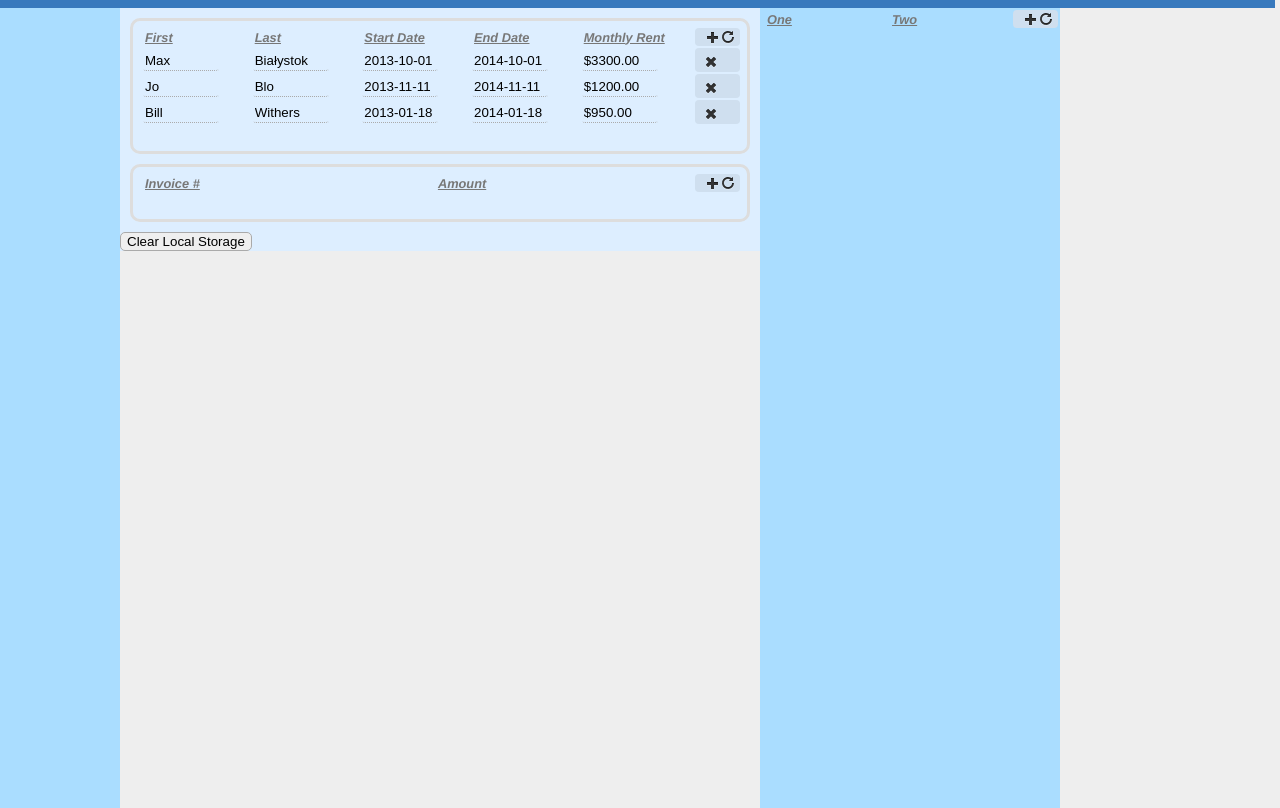
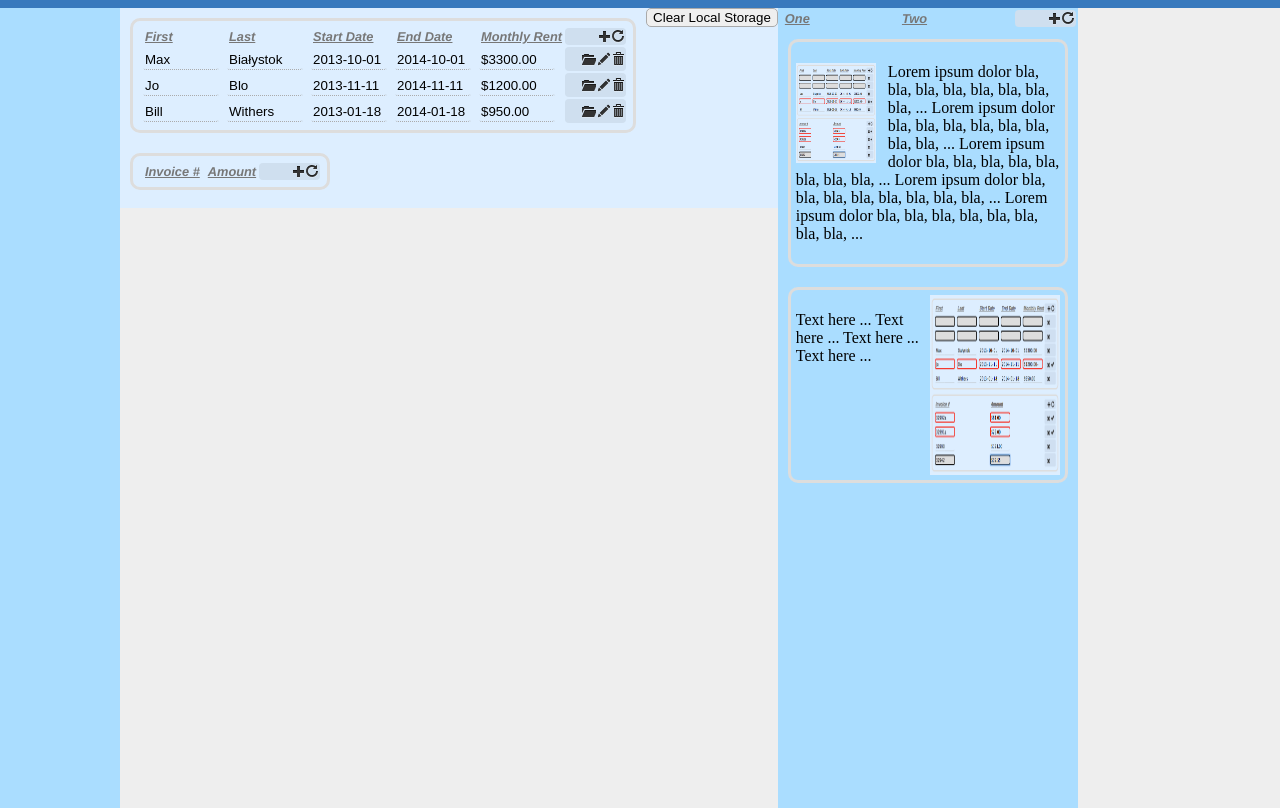
Before and after one commit to jarek707/ngTemplate, a PHP site: page / in a window 1280 px wide. Run offline with PHP 8.4, Linux system fonts and the light colour scheme; lists and menus that the app fills with data are empty; style sheets or scripts are compiled from the project's sources.

Commit message:
added expand and sublist buttons

```diff
--- a/css/app.less
+++ b/css/app.less
@@ -13,6 +13,7 @@
 }
 
 body {
+    min-width:990px;
     background:#eee;
     margin:0;
 }
@@ -33,7 +34,7 @@ li { list-style: none; }
 topmenu {
     height: @menuHeight;
     color: @menuColor;
-    width:99%;
+    width:99.7%;
     background: @menuBg;
     padding:4px;
     margin:0;
@@ -59,7 +60,10 @@ contentPane {
     .rounded-corners(10px);
     border:3px solid @borderColor;
     margin:10px;
-    padding:5px 5px 25px 5px;
+    padding:5px 5px 5px 5px;
+    overflow:auto;
+    float:left;
+    clear:both;
 }
 
 grid {
@@ -93,20 +97,27 @@ grid {
         }
         td.button, th.button {
             .rounded-corners(4px);
-            width:30px;
-            padding:0 5px 0 10px;
+            width:58px;
+            padding:0 2px 0 1px;
             background:#cfdfef;
-            .delButton { background: transparent url('image/glyph.png') -314px 2px no-repeat; }
+            .delButton { background: transparent url('image/glyph.png') -458px 0px no-repeat; }
+            .expButton { background: transparent url('image/glyph.png') -2px   -72px no-repeat; }
+            .subButton { background: transparent url('image/glyph.png') -410px -120px no-repeat; width:14px; }
+            .savButton { background: transparent url('image/glyph.png') -290px -1px no-repeat; }
+
             .addButton { background: transparent url('image/glyph.png') -409px -96px no-repeat; }
-            .savButton { background: transparent url('image/glyph.png') -290px 0px no-repeat; }
             .reloadButton { background: transparent url('image/glyph.png') -218px -24px no-repeat; }
         }
         .button input {
+            float:right;
+            cursor:pointer;
             color:transparent;
             background:transparent;
             border: 1px solid transparent;
             padding:0;
             width:12px;
+            margin-left:2px;
+            -webkit-border-radius:0;
         }
     }
     div.notify {
@@ -118,6 +129,11 @@ grid {
         margin:0 2px 0 0;
         padding:3px 5px;
         background:#cfdfef;
-        opacity:0;
+        display:none;
+        margin:3px 4px 0px 5px;
     }
 }
+
+div.imgPar img {
+    margin-right:12px;
+}
--- a/html/grid/main.html
+++ b/html/grid/main.html
@@ -3,8 +3,8 @@
         <thead>
             <th ng-repeat="colName in list.meta.columns">{{colName}}</th>
             <th class="button">
+                <input type='button' class='reloadButton' value='X' ng-click='reload()'/>
                 <input type="button" class="addButton"    value='X' ng-click="add()" />
-                <input type='button' class='reloadButton' value='X' ng-click='reload()'/>
             </th>
         </thead>
         <tbody>
@@ -12,10 +12,7 @@
                 <td ng-repeat='(i,field) in row'>
                    <td-input></td-input>
                 </td>
-                <td class="button">
-                    <input type='button' class='delButton' value='X' ng-click='del(id)'></input>
-                    <input type='button' ng-show='dirty' class='savButton' value='X' ng-click='sav(id, this)'></input>
-                </td>
+                <td class="button" tr-buttons></td>
              </tr>
         </tbody>
     </table>
--- /dev/null
+++ b/html/grid/trButtons.html
@@ -0,0 +1,4 @@
+    <input type='button' class='delButton' value='X' ng-click='del(id)'>      </input>
+    <input type='button' class='expButton' value='X' ng-click='exp(id, this)'></input>
+    <input type='button' class='subButton' value='X' ng-click='sub(id, this)'></input>
+    <input type='button' class='savButton' value='X' ng-click='sav(id, this)' ng-show='dirty'></input>
--- a/index.html
+++ b/index.html
@@ -17,7 +17,7 @@
 
         <script src='http://ang/js/lib/underscore.js'></script>
         <script src="http://ang/js/lib/angular.js"></script>
-        <script src="http://ang/js/modules.js"></script>
+        <script src="http://ang/js/grid.js"></script>
         <script src="http://ang/js/app.js"></script>
 
         <script src="http://ang/js/lib/less.js"></script>
@@ -40,6 +40,12 @@
         </contentPane>
         <rightPane class='pane' ng-controller="rightPane">
             <grid key='localstuff' columns="One,Two"></grid>
+            <box ng-transclude>
+                <img-input />
+            </box>
+            <box ng-transclude>
+            <img src='shot.png' width="130" height="180" align='right' /><p>Text here ... Text here ... Text here ... Text here ...</p>
+        </box>
         </rightPane>
     </body>
 </html>
--- a/js/modules.js
+++ b/js/grid.js
@@ -142,6 +142,40 @@ angular.module('app.directives', [])
             }
         }
     })
+    .directive('trButtons', function factory($compile) {
+        return {
+            replace  :false,
+            restrict : 'A',
+            templateUrl : 'html/grid/trButtons.html',
+            controller  : function($scope, $element, $attrs) {
+                $scope.sub = function() {
+                    $element.parent().parent().find('tr').css({"display":"none"});
+                    $element.parent().css({'display' : 'table-row'});
+                    console.log( 'sub in tr but');
+                    var el = $compile('<grid key="z123" columns="One,two"></grid>')($scope);
+                    $element.parent().parent().parent().after(el);
+                };
+
+                $scope.exp = function(id, el) {
+                    insertHtml(
+                        '<div>stuff here</div>'
+                    );
+                };
+
+                function insertHtml(html) {
+                    $element.parent().parent().find('tr').css({"display":"none"});
+                    $element.parent().css({'display' : 'table-row'});
+                    var tab = $element.parent().parent().parent();
+                    tab.after( html + "<input type='button' value='X' onclick='console.log(this)'/>" );
+                };
+
+                function restoreHtml() {
+                    $element.parent().parent().find('tr').css({"display":"table-row"});
+                }
+
+            }
+        }
+    })
     .directive('grid', function factory(gridDataSrv, config) {
         return {
             replace     : false,
@@ -157,8 +191,10 @@ angular.module('app.directives', [])
                 gridDataSrv.get($attrs, $scope);
 
                 $scope.sav = function(id, rScope) {
+
                     rScope.dirty         = false;
                     rScope.trClass       = '';
+
                     $scope.list.data[id] = angular.copy($scope.listW.data[id]);
 
                     $scope.notify('sav', gridDataSrv.sav($attrs.key, $scope.list));
@@ -171,11 +207,11 @@ angular.module('app.directives', [])
                 };
 
                 $scope.reload = function() {
-                    $scope.notify('rel', 'success');
 
                     $scope.listW = angular.copy($scope.list);
                     $scope.list  = angular.copy($scope.list); // Need to refresh list to re-render from original data
-                };                                            // TODO: there's gotta be a better way
+                    $scope.notify('rel', 'success', _.isEmpty($scope.list.data) ? ' (empty)' : '');
+                };
 
                 $scope.add = function() {
                     var newIdx = _($scope.list.data).minIntKey(-1);
@@ -213,9 +249,9 @@ angular.module('app.directives', [])
                     if (_.isUndefined(howLong)) howLong = 1;
 
                     $element.html('<b><i>' + _(type).camelize() + ':</i></b> ' + msg)
-                            .css( {opacity:1, color:colors[type]} );
+                            .css( {display:"block", color:colors[type]} );
 
-                    setTimeout(function() {$element.css({opacity:0})}, 2000*howLong);
+                    setTimeout(function() {$element.css({display:"none"})}, 2000*howLong);
                 };
 
                 setTimeout(function() {     if (_.isEmpty($scope.list.data))
@@ -233,6 +269,20 @@ angular.module('app.directives', [])
         }
 
     })
+    .directive('imgInput', function factory() {
+        return {
+            restrict:   'E',
+            template:   '<div class="imgPar"><img ng-src="{{src}}" align="left" width="80" height="100"/><p>{{content}}</p></div>',
+            transclude: true,
+            replace:    true,
+            controller : function($scope, $element, $attrs) {
+                $scope.src = 'shot.png';
+                $scope.content ='Lorem ipsum dolor bla, bla, bla, bla, bla, bla, bla, bla, ... Lorem ipsum dolor bla, bla, bla, bla, bla, bla, bla, bla, ... Lorem ipsum dolor bla, bla, bla, bla, bla, bla, bla, bla, ... Lorem ipsum dolor bla, bla, bla, bla, bla, bla, bla, bla, ... Lorem ipsum dolor bla, bla, bla, bla, bla, bla, bla, bla, ... ';
+                //$scope.content ='Lorem ipsum dolor bla, bla, bla, bla, bla, bla';
+            }
+        }
+
+    })
 ;
 //  Directives END
 
```
